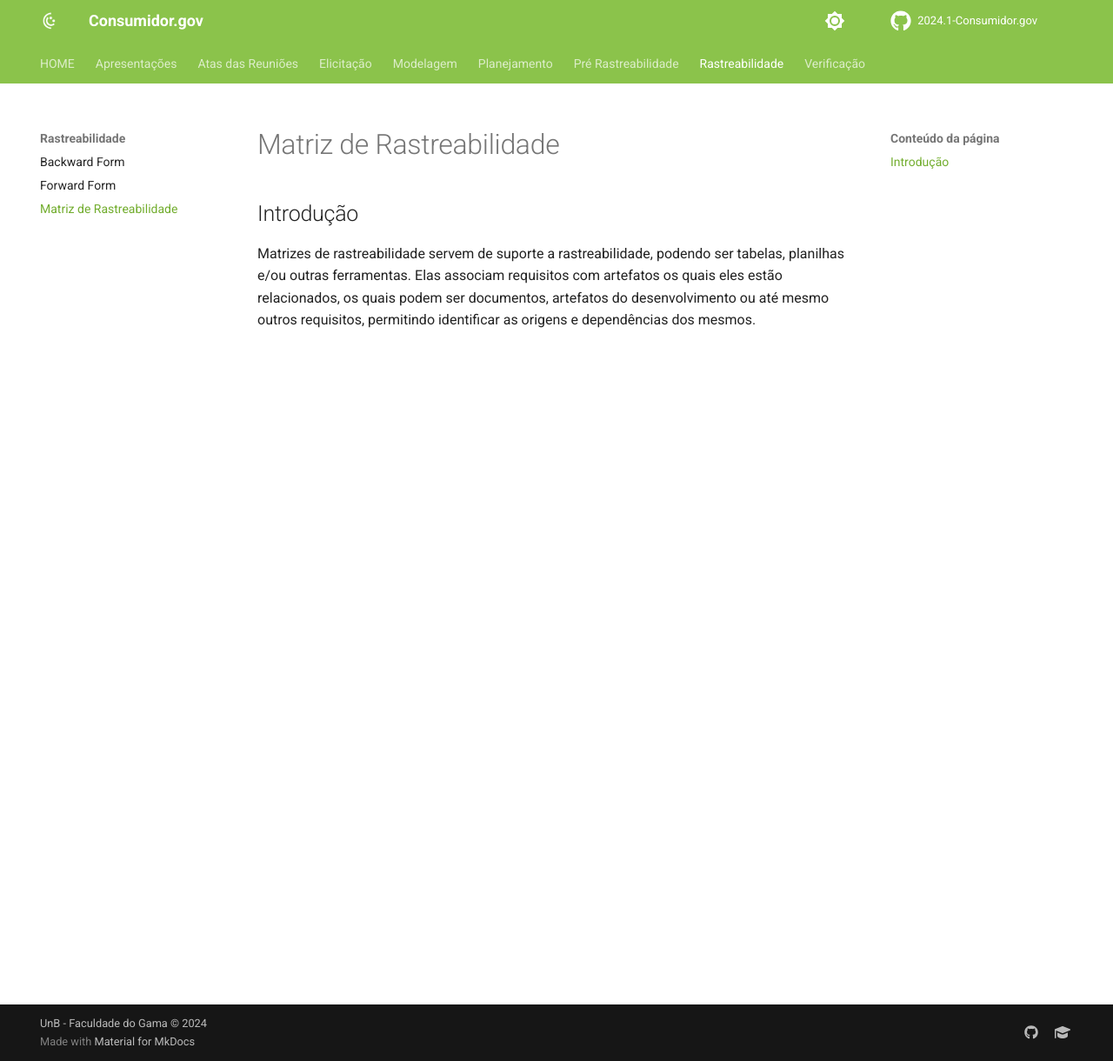
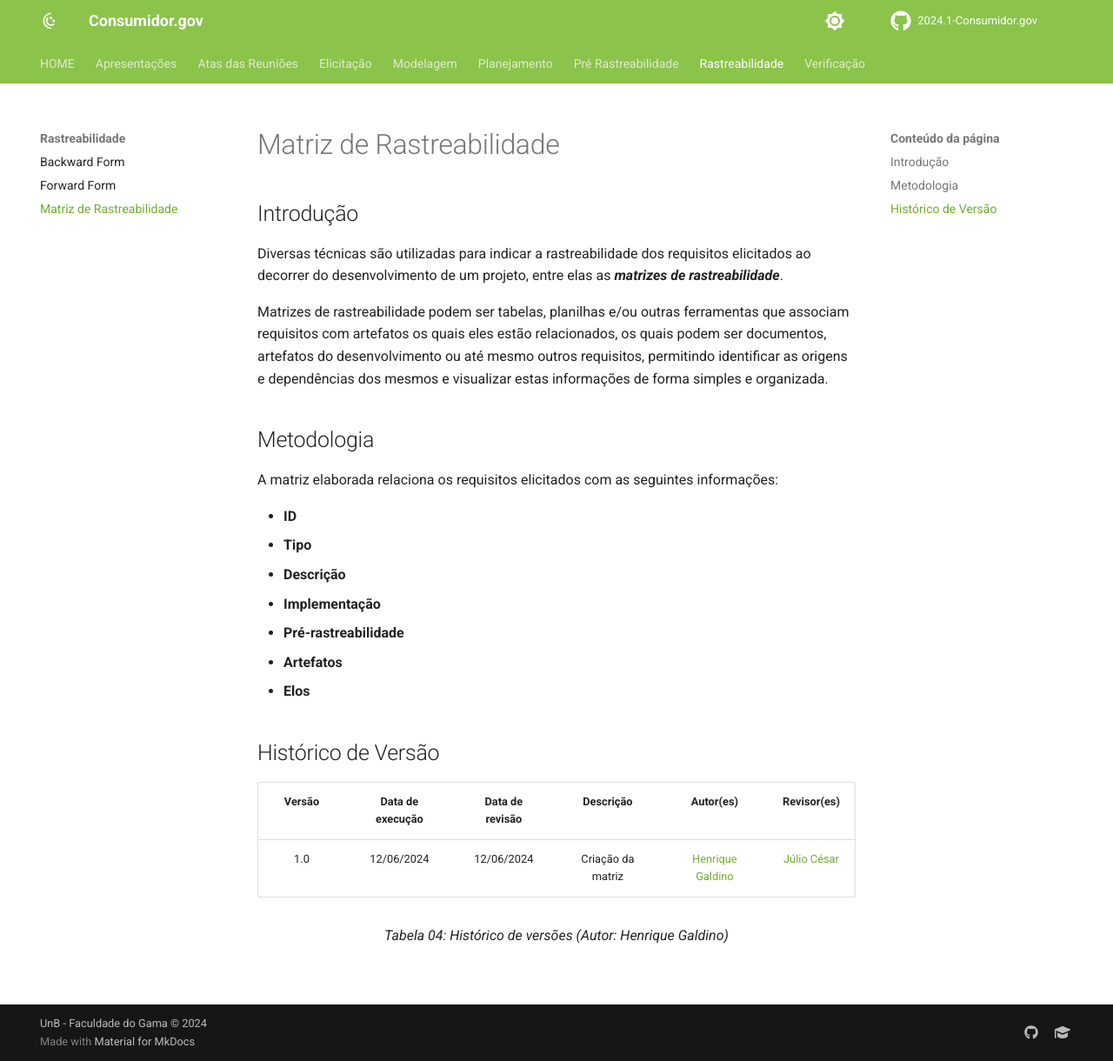
Before and after one commit to Requisitos-de-Software/2024.1-Grupo08, an MkDocs documentation site: the page built from docs/Rastreabilidade/matriz.md, in a window 1280 px wide and 1220 px high. Shown: the whole window at 87% size. Built offline with MkDocs 1.6.1 and Material for MkDocs 9.7.7, drawn with Linux system fonts in a browser that asks for light colours; comment, search, counter and statistics services are not loaded.

Commit message:
complemento matriz

```diff
--- a/docs/Rastreabilidade/matriz.md
+++ b/docs/Rastreabilidade/matriz.md
@@ -2,4 +2,30 @@
 
 ## Introdução
 
-Matrizes de rastreabilidade servem de suporte a rastreabilidade, podendo ser tabelas, planilhas e/ou outras ferramentas. Elas associam requisitos com artefatos os quais eles estão relacionados, os quais podem ser documentos, artefatos do desenvolvimento ou até mesmo outros requisitos, permitindo identificar as origens e dependências dos mesmos.
+Diversas técnicas são utilizadas para indicar a rastreabilidade dos requisitos elicitados ao decorrer do desenvolvimento de um projeto, entre elas as ***matrizes de rastreabilidade***.
+
+Matrizes de rastreabilidade podem ser tabelas, planilhas e/ou outras ferramentas que associam requisitos com artefatos os quais eles estão relacionados, os quais podem ser documentos, artefatos do desenvolvimento ou até mesmo outros requisitos, permitindo identificar as origens e dependências dos mesmos e visualizar estas informações de forma simples e organizada.
+
+## Metodologia
+
+A matriz elaborada relaciona os requisitos elicitados com as seguintes informações:
+
+- **ID**
+- **Tipo**
+- **Descrição**
+- **Implementação**
+- **Pré-rastreabilidade**
+- **Artefatos**
+- **Elos**
+
+
+## Histórico de Versão
+
+| Versão | Data de execução | Data de revisão |  Descrição                          | Autor(es)                                           | Revisor(es)                                           |
+| :----: | :--------------: | :-------------: | :---------------------------------: | :-------------------------------------------------: | :---------------------------------------------------: |
+| 1.0    | 12/06/2024       | 12/06/2024      | Criação da matriz   | [Henrique Galdino](https://github.com/hgaldino05)   | [Júlio César](https://github.com/Julio1099)         |
+
+<div align="center">
+<figcaption align="center">Tabela 04: Histórico de versões (Autor: Henrique Galdino)</figcaption>
+</div>
+<br/>
```
